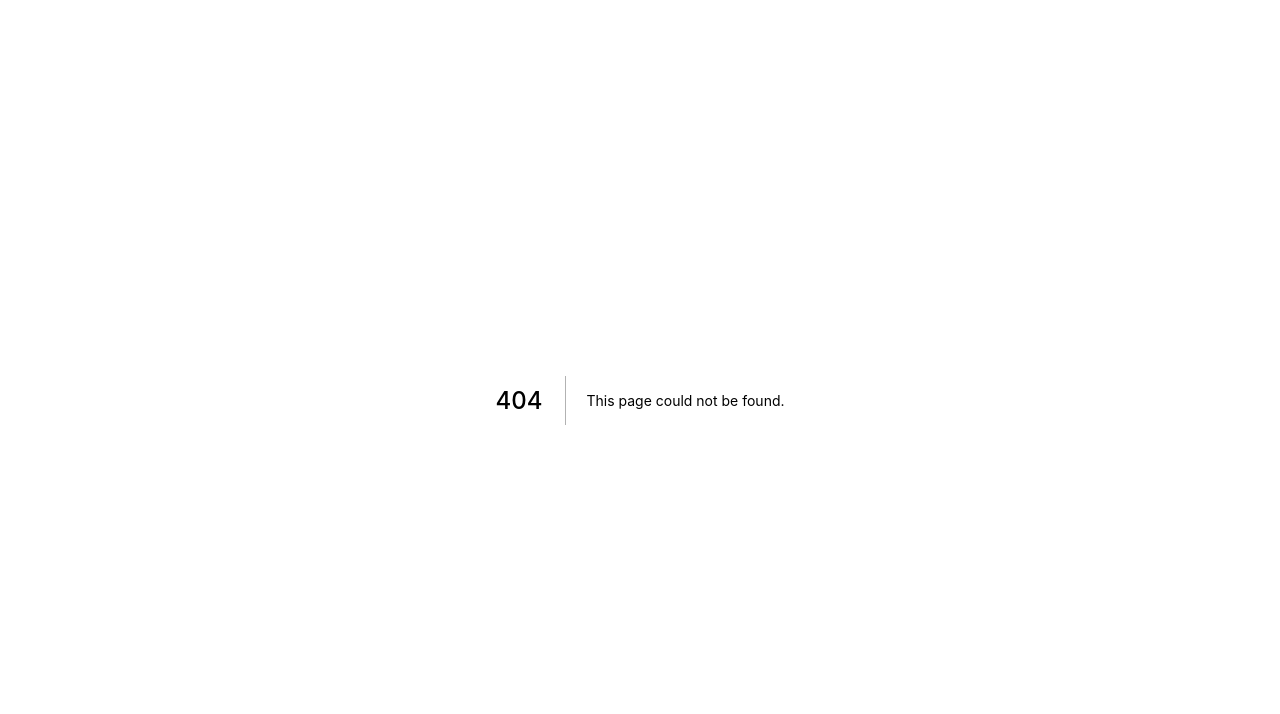
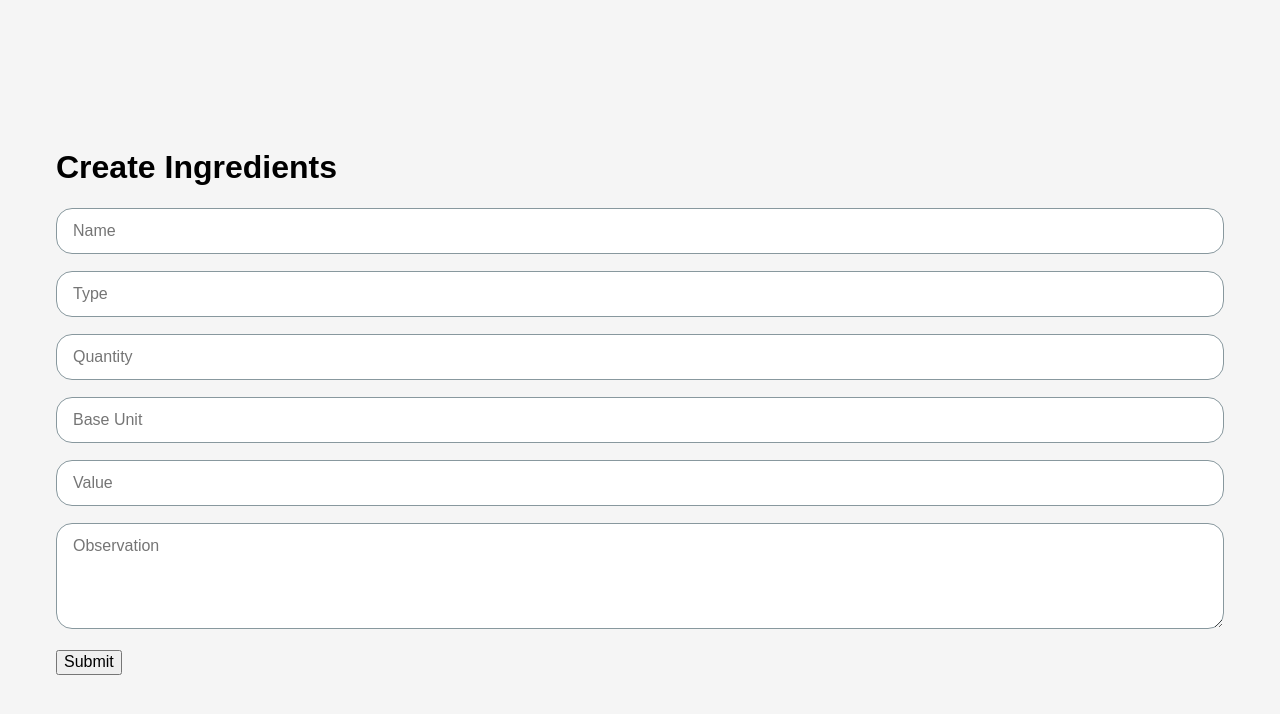
Before and after one commit to paulohsz/homemade-meals, a Next.js app: page /form/ingredients in a window 1280 px wide. Before the commit this address had no page. Shown: the top 714 px of the page. Built offline with nearby package versions, Linux system fonts and the light colour scheme.

Commit message:
create form ingredients

```diff
--- /dev/null
+++ b/pages/form/ingredients/index.js
@@ -0,0 +1,178 @@
+import React from 'react';
+import { useFormik } from 'formik';
+import * as Yup from 'yup';
+import Grid from '../../../src/components/foundation/layout/Grid';
+import Text from '../../../src/components/foundation/Text';
+import TextField from '../../../src/components/forms/TextField';
+import TextArea from '../../../src/components/forms/TextArea';
+
+const ingredient = Yup.object().shape({
+  name: Yup
+    .string()
+    // .number()
+    // .min(52, 'Too Short!')
+    // .max(50, 'Too Long!')
+    // .required('Required'),
+    .required(),
+  baseUnit: Yup
+    .string()
+    .required(),
+  type: Yup
+    .string(),
+  quantity: Yup
+    .number()
+    .positive()
+    .required(),
+  value: Yup
+    .number()
+    .positive()
+    .required(),
+  observation: Yup
+    .string(),
+});
+
+export default function Ingredients() {
+  const formik = useFormik({
+    initialValues: {
+      name: '',
+      baseUnit: '',
+      type: '',
+      quantity: '',
+      value: '',
+      observation: '',
+    },
+    validationSchema: ingredient,
+    onSubmit: async (values) => {
+      const requestOptions = {
+        method: 'POST',
+        headers: { 'Content-Type': 'application/json' },
+        body: JSON.stringify(values),
+      };
+      const data = await fetch('/api/ingredients/', requestOptions)
+        .then((res) => res.json())
+        .then((res) => res);
+      alert(JSON.stringify(data, null, 2));
+      return data;
+    },
+    validate: (values) => {
+      const errors = {};
+      if (values.name) {
+        const fruits = ['apple', 'ban ana', 'mango', 'guava'];
+        const findName = fruits.some((fruit) => values.name === fruit);
+        if (findName) {
+          // for demo purpose, the if check will always return error
+          errors.name = `The name "${values.name}" already exists !`;
+        }
+      }
+      return errors;
+    },
+  });
+
+  // marginTop={{ xs: '32px', md: '75px' }}
+  return (
+    <>
+      <Grid.Container
+        display="flex"
+        flexGrow={1}
+        alignItems="stretch"
+        justifyContent="center"
+        flexDirection="column"
+      >
+        <Grid.Row>
+          <Grid.Col>
+            <Text tag="h1" variant="title">Create Ingredients</Text>
+          </Grid.Col>
+        </Grid.Row>
+        <Grid.Row>
+          <Grid.Col
+            offset={0}
+            value={12}
+          >
+
+            <form onSubmit={formik.handleSubmit}>
+              <TextField
+                placeholder="Name"
+                name="name"
+                value={formik.values.name}
+                onChange={formik.handleChange}
+                onBlur={formik.handleBlur}
+                error={formik.touched.name && Boolean(formik.errors.name)}
+                helperText={formik.touched.name && formik.errors.name}
+              />
+              <TextField
+                placeholder="Type"
+                name="type"
+                value={formik.values.type}
+                onChange={formik.handleChange}
+                onBlur={formik.handleBlur}
+                error={formik.touched.type && Boolean(formik.errors.type)}
+                helperText={formik.touched.type && formik.errors.type}
+              />
+              <TextField
+                placeholder="Quantity"
+                name="quantity"
+                value={formik.values.quantity}
+                onChange={formik.handleChange}
+                onBlur={formik.handleBlur}
+                error={formik.touched.quantity && Boolean(formik.errors.quantity)}
+                helperText={formik.touched.quantity && formik.errors.quantity}
+              />
+              <TextField
+                placeholder="Base Unit"
+                name="baseUnit"
+                value={formik.values.baseUnit}
+                onChange={formik.handleChange}
+                onBlur={formik.handleBlur}
+                error={formik.touched.baseUnit && Boolean(formik.errors.baseUnit)}
+                helperText={formik.touched.baseUnit && formik.errors.baseUnit}
+              />
+              <TextField
+                placeholder="Value"
+                name="value"
+                value={formik.values.value}
+                onChange={formik.handleChange}
+                onBlur={formik.handleBlur}
+                error={formik.touched.value && Boolean(formik.errors.value)}
+                helperText={formik.touched.value && formik.errors.value}
+              />
+              <TextArea
+                placeholder="Observation"
+                name="observation"
+                value={formik.values.observation}
+                onChange={formik.handleChange}
+                onBlur={formik.handleBlur}
+                error={formik.touched.observation && Boolean(formik.errors.observation)}
+                helperText={formik.touched.observation && formik.errors.observation}
+              />
+              <button color="primary" variant="contained" type="submit">
+                Submit
+              </button>
+            </form>
+          </Grid.Col>
+        </Grid.Row>
+      </Grid.Container>
+    </>
+  );
+}
+
+// <pre>{JSON.stringify(formik, null, 2)}</pre>
+
+// <Box>
+//        <Text>Create Ingredients</Text>
+//      </Box>
+
+/* if (values.username) {
+  console.log("inside");
+  return fetch("https://reqres.in/api/users/2")
+    .then(res => res.json())
+    .then(res => {
+      const errors = {};
+      console.log("email", res.data.email);
+      if (res.data.email === "janet.weaver@reqres.in") {
+        console.log("email", "inside");
+        //for demo purpose, the if check will always return error
+        errors.username = "server error -user already exists !";
+        return errors;
+      }
+    });
+} */
```
